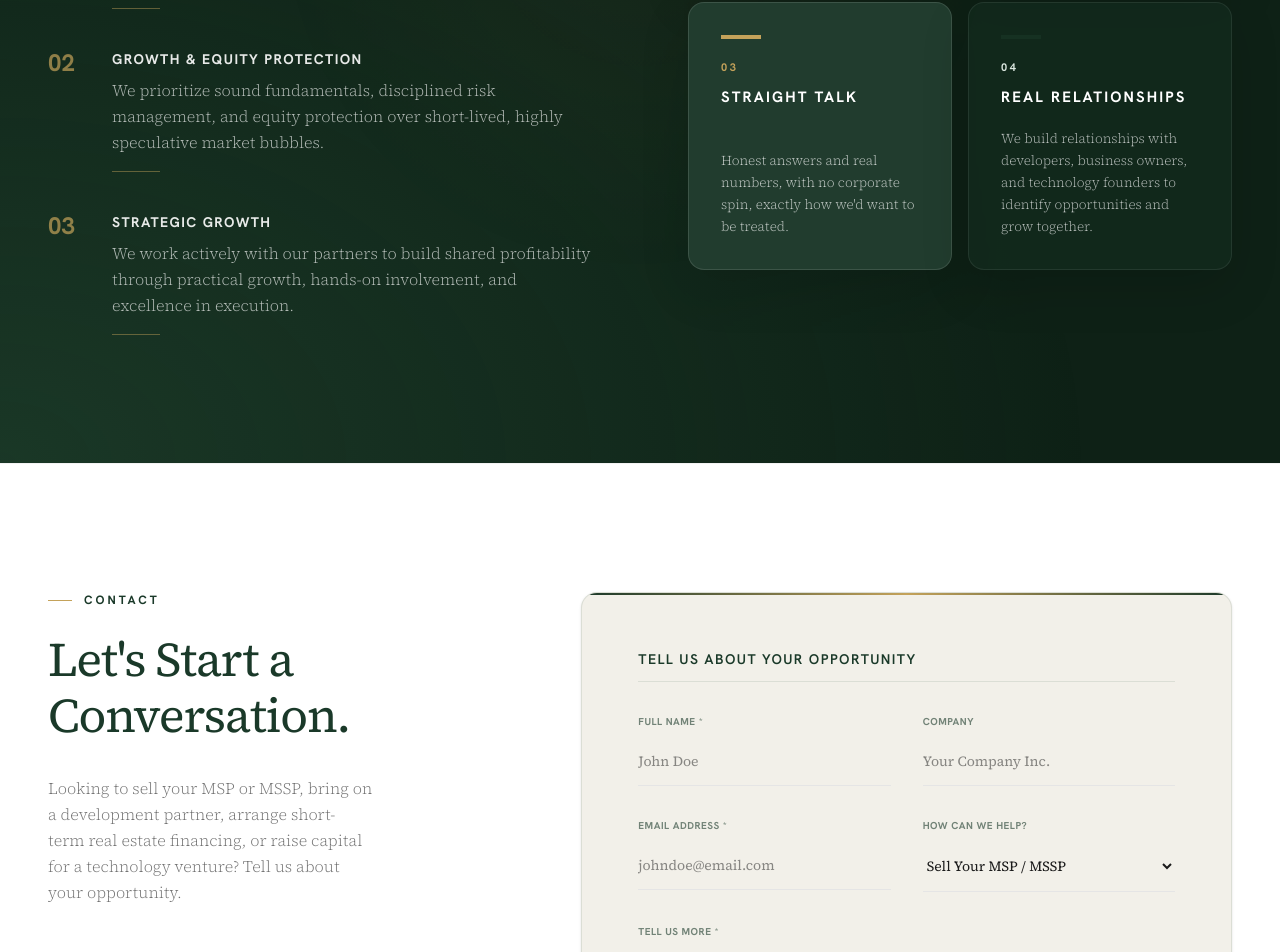
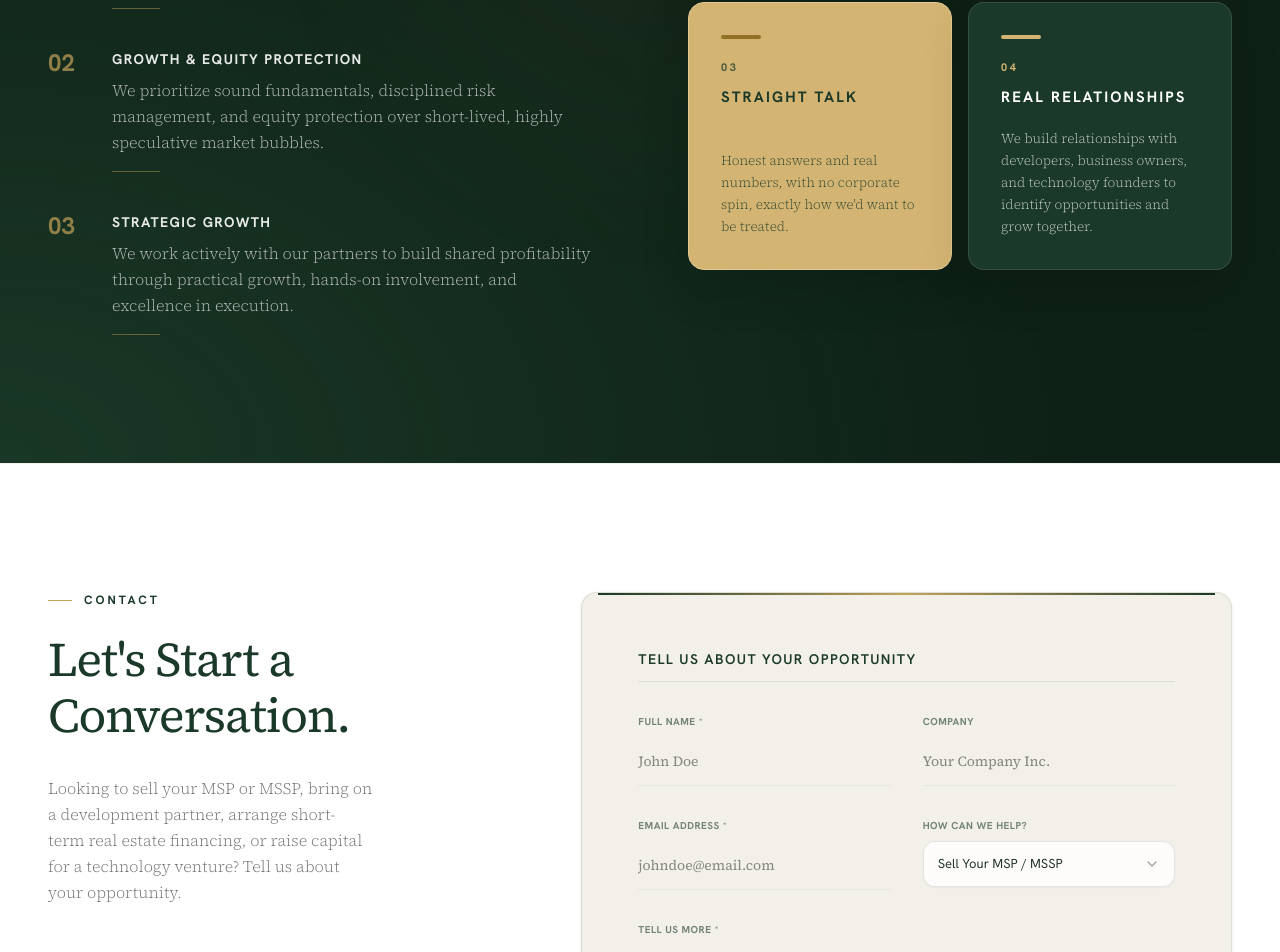
Before and after one commit to jaiten/shoebox, a React (Vite) app: page / in a window 1280 px wide. Shown: the part 5091-6043 px from the top of the page. Built offline with nearby package versions, Linux system fonts and the light colour scheme.

Commit message:
drop down and ethos

```diff
--- a/src/components/ContactForm.tsx
+++ b/src/components/ContactForm.tsx
@@ -7,6 +7,7 @@ import { useState, useEffect, ChangeEvent } from 'react';
 import { motion, AnimatePresence } from 'motion/react';
 import { Loader2, CheckCircle2, AlertCircle } from 'lucide-react';
 import { InquiryInput, InquiryResponse } from '../types';
+import OpportunitySelect from './OpportunitySelect';
 
 interface ContactFormProps {
   selectedType: string | null;
@@ -138,9 +139,9 @@ export default function ContactForm({ selectedType, onClearType }: ContactFormPr
                   animate={{ opacity: 1, y: 0 }}
                   exit={{ opacity: 0 }}
                   onSubmit={handleSubmit}
-                  className="rounded-2xl space-y-8 bg-[#f2f0e9] p-5 sm:p-6 md:p-14 border border-[#1a3929]/10 shadow-sm relative overflow-hidden"
+                  className="rounded-2xl space-y-8 bg-[#f2f0e9] p-5 sm:p-6 md:p-14 border border-[#1a3929]/10 shadow-sm relative"
                 >
-                  <div className="absolute top-0 left-0 right-0 h-[2px] bg-gradient-to-r from-[#1a3929] via-[#c4a25a] to-[#1a3929]" />
+                  <div className="absolute top-0 left-4 right-4 h-[2px] bg-gradient-to-r from-[#1a3929] via-[#c4a25a] to-[#1a3929]" />
 
                   <h3 className="font-sans text-sm font-semibold tracking-widest uppercase text-[#1a3929] border-b border-[#1a3929]/10 pb-3 block">
                     TELL US ABOUT YOUR OPPORTUNITY
@@ -175,17 +176,11 @@ export default function ContactForm({ selectedType, onClearType }: ContactFormPr
                       </label>
                       <input type="email" name="email" value={formData.email} onChange={handleInputChange} placeholder="johndoe@email.com" className={inputClass} required disabled={loading} />
                     </div>
-                    <div>
-                      <label className="font-sans text-[10px] font-bold uppercase tracking-wider mb-2 block text-[#1a3929]/60">
-                        How Can We Help?
-                      </label>
-                      <select name="opportunityType" value={formData.opportunityType} onChange={handleInputChange} className={`${inputClass} cursor-pointer`} disabled={loading}>
-                        <option value="MSP/Technology">Sell Your MSP / MSSP</option>
-                        <option value="Real Estate">Real Estate Development Partnership</option>
-                        <option value="Private Lending">Short-Term Real Estate Financing</option>
-                        <option value="Other Investment">Venture Capital / Investment Partnership</option>
-                      </select>
-                    </div>
+                    <OpportunitySelect
+                      value={formData.opportunityType}
+                      onChange={(opportunityType) => setFormData((prev) => ({ ...prev, opportunityType }))}
+                      disabled={loading}
+                    />
                   </div>
 
                   <div>
@@ -223,7 +218,7 @@ export default function ContactForm({ selectedType, onClearType }: ContactFormPr
                   exit={{ opacity: 0 }}
                   className="bg-[#1a3929] text-white p-5 sm:p-6 md:p-12 border border-[#c4a25a]/20 shadow-xl space-y-8 font-sans relative overflow-hidden"
                 >
-                  <div className="absolute top-0 left-0 right-0 h-[2px] bg-gradient-to-r from-[#c4a25a] via-[#d4b472] to-[#c4a25a]" />
+                  <div className="absolute top-0 left-4 right-4 h-[2px] bg-gradient-to-r from-[#c4a25a] via-[#d4b472] to-[#c4a25a]" />
                   <div className="space-y-4 border-b border-white/15 pb-6">
                     <div className="flex items-center gap-3">
                       <CheckCircle2 className="w-6 h-6 text-[#c4a25a] flex-shrink-0" />
--- a/src/components/Ethos.tsx
+++ b/src/components/Ethos.tsx
@@ -26,36 +26,24 @@ export default function Ethos() {
     },
   ];
 
-  const cardStyles = [
-    {
-      panel: 'bg-[#1a3929] border-white/12 hover:border-[#c4a25a]/35',
-      accent: 'bg-[#c4a25a]',
-      index: 'text-[#c4a25a]',
-      title: 'text-white',
-      body: 'text-white/72',
-    },
-    {
-      panel: 'bg-[#213c2e] border-white/12 hover:border-[#c4a25a]/35',
-      accent: 'bg-[#c4a25a]',
-      index: 'text-[#c4a25a]',
-      title: 'text-white',
-      body: 'text-white/72',
-    },
-    {
-      panel: 'bg-[#213c2e] border-white/12 hover:border-[#c4a25a]/35',
-      accent: 'bg-[#c4a25a]',
-      index: 'text-[#c4a25a]',
-      title: 'text-white',
-      body: 'text-white/72',
-    },
-    {
-      panel: 'bg-[#1a3929]/32 border-white/8 hover:border-[#c4a25a]/25',
-      accent: 'bg-[#1a3929]/55',
-      index: 'text-[#dbe7df]',
-      title: 'text-white',
-      body: 'text-white/70',
-    },
-  ];
+  const greenCard = {
+    panel: 'bg-[#1a3929] border-white/12 hover:border-[#c4a25a]/50',
+    accent: 'bg-[#d4b472]',
+    index: 'text-[#d4b472]',
+    title: 'text-white',
+    body: 'text-white/72',
+  };
+
+  const goldCard = {
+    panel: 'bg-[#d4b472] border-[#e2c995] hover:border-[#f0dbb1]',
+    accent: 'bg-[#927025]',
+    index: 'text-[#1a3929]/75',
+    title: 'text-[#1a3929]',
+    body: 'text-[#1a3929]/85',
+  };
+
+  // Echo the logo's green / gold / gold / green arrangement.
+  const cardStyles = [greenCard, goldCard, goldCard, greenCard];
 
   return (
     <section className="py-20 md:py-32 bg-[#0e2116] text-white overflow-hidden relative" id="philosophy">
@@ -136,7 +124,7 @@ export default function Ethos() {
                     className="absolute inset-0 opacity-0 group-hover:opacity-100 transition-opacity duration-500 pointer-events-none"
                     style={{ background: 'radial-gradient(circle at top right, rgba(255,255,255,0.12) 0%, transparent 55%)' }}
                   />
-                  <div className={`relative w-10 h-1 mb-5 ${style.accent}`} />
+                  <div className={`relative w-10 h-1 rounded-full mb-5 ${style.accent}`} />
 
                   <div className="relative flex-1 flex flex-col">
                     <span className={`font-sans text-[10px] sm:text-[11px] font-bold tracking-[0.24em] uppercase mb-3 ${style.index}`}>
--- /dev/null
+++ b/src/components/OpportunitySelect.tsx
@@ -0,0 +1,140 @@
+import { useEffect, useId, useRef, useState, type KeyboardEvent } from 'react';
+import { Check, ChevronDown } from 'lucide-react';
+import { motion } from 'motion/react';
+import type { InquiryInput } from '../types';
+
+type OpportunityType = InquiryInput['opportunityType'];
+const options: { value: OpportunityType; label: string }[] = [
+  { value: 'MSP/Technology', label: 'Sell Your MSP / MSSP' },
+  { value: 'Real Estate', label: 'Real Estate Development Partnership' },
+  { value: 'Private Lending', label: 'Short-Term Real Estate Financing' },
+  { value: 'Other Investment', label: 'Venture Capital / Investment Partnership' },
+];
+
+interface OpportunitySelectProps {
+  value: OpportunityType;
+  onChange: (value: OpportunityType) => void;
+  disabled?: boolean;
+}
+
+export default function OpportunitySelect({ value, onChange, disabled = false }: OpportunitySelectProps) {
+  const id = useId();
+  const root = useRef<HTMLDivElement>(null);
+  const trigger = useRef<HTMLButtonElement>(null);
+  const search = useRef({ text: '', time: 0 });
+  const [open, setOpen] = useState(false);
+  const selected = Math.max(0, options.findIndex((option) => option.value === value));
+  const [active, setActive] = useState(selected);
+
+  useEffect(() => {
+    setActive(selected);
+  }, [selected]);
+
+  useEffect(() => {
+    if (disabled) setOpen(false);
+  }, [disabled]);
+
+  useEffect(() => {
+    if (!open) return;
+    const dismiss = (event: PointerEvent) => {
+      if (!root.current?.contains(event.target as Node)) setOpen(false);
+    };
+    document.addEventListener('pointerdown', dismiss);
+    return () => document.removeEventListener('pointerdown', dismiss);
+  }, [open]);
+
+  useEffect(() => {
+    if (open) document.getElementById(`${id}-option-${active}`)?.scrollIntoView({ block: 'nearest' });
+  }, [active, open, id]);
+
+  const choose = (index: number) => {
+    onChange(options[index].value);
+    setOpen(false);
+    trigger.current?.focus();
+  };
+
+  const handleKeyDown = (event: KeyboardEvent<HTMLButtonElement>) => {
+    if (event.key === 'Tab') { setOpen(false); return; }
+    if (event.key === 'Escape') {
+      if (open) { event.preventDefault(); event.stopPropagation(); setOpen(false); }
+      return;
+    }
+    if (['ArrowDown', 'ArrowUp', 'Home', 'End', 'Enter', ' '].includes(event.key)) {
+      event.preventDefault();
+      if (event.key === 'Enter' || event.key === ' ') {
+        if (open) choose(active);
+        else { setActive(selected); setOpen(true); }
+      } else {
+        setOpen(true);
+        if (event.key === 'Home') setActive(0);
+        else if (event.key === 'End') setActive(options.length - 1);
+        else if (!open) setActive(selected);
+        else setActive((index) => (index + (event.key === 'ArrowDown' ? 1 : -1) + options.length) % options.length);
+      }
+      return;
+    }
+    if (event.key.length === 1 && !event.ctrlKey && !event.metaKey && !event.altKey) {
+      event.preventDefault();
+      const now = Date.now();
+      search.current = { text: (now - search.current.time < 600 ? search.current.text : '') + event.key.toLowerCase(), time: now };
+      const match = options.findIndex((option) => option.label.toLowerCase().startsWith(search.current.text));
+      if (match >= 0) { setActive(match); setOpen(true); }
+    }
+  };
+
+  return (
+    <div ref={root} className="relative min-w-0" onBlur={(event) => {
+      if (!event.currentTarget.contains(event.relatedTarget as Node | null)) setOpen(false);
+    }}>
+      <label id={`${id}-label`} htmlFor={`${id}-trigger`} className="font-sans text-[10px] font-bold uppercase tracking-wider mb-2 block text-[#1a3929]/60">
+        How Can We Help?
+      </label>
+      <input type="hidden" name="opportunityType" value={value} />
+      <button
+        ref={trigger}
+        id={`${id}-trigger`}
+        type="button"
+        role="combobox"
+        aria-labelledby={`${id}-label`}
+        aria-haspopup="listbox"
+        aria-expanded={open}
+        aria-controls={open ? `${id}-listbox` : undefined}
+        aria-activedescendant={open ? `${id}-option-${active}` : undefined}
+        disabled={disabled}
+        onKeyDown={handleKeyDown}
+        onClick={() => { setActive(selected); setOpen(!open); }}
+        className={`flex w-full items-center justify-between gap-3 rounded-xl border px-3.5 py-3 text-left font-sans text-[13px] leading-5 text-[#26392d] shadow-[0_1px_2px_rgba(0,0,0,0.04)] transition-colors duration-150 disabled:cursor-not-allowed disabled:opacity-50 ${open ? 'border-[#1a3929]/30 bg-white ring-4 ring-[#1a3929]/5' : 'border-black/10 bg-white/80 hover:bg-white hover:border-black/20'}`}
+      >
+        <span>{options[selected].label}</span>
+        <ChevronDown aria-hidden="true" className={`h-4 w-4 shrink-0 text-neutral-400 transition-transform duration-200 ${open ? 'rotate-180' : ''}`} />
+      </button>
+      {open && (
+        <motion.ul
+          id={`${id}-listbox`}
+          role="listbox"
+          aria-labelledby={`${id}-label`}
+          initial={{ opacity: 0, y: -4, scale: 0.98 }}
+          animate={{ opacity: 1, y: 0, scale: 1 }}
+          transition={{ duration: 0.16 }}
+          className="absolute right-0 top-full z-30 mt-2 max-h-64 w-full origin-top overflow-y-auto rounded-2xl border border-black/8 bg-white/95 p-1.5 shadow-[0_12px_36px_-8px_rgba(0,0,0,0.22),0_2px_8px_rgba(0,0,0,0.04)] backdrop-blur-xl"
+        >
+          {options.map((option, index) => (
+            <li
+              key={option.value}
+              id={`${id}-option-${index}`}
+              role="option"
+              aria-selected={value === option.value}
+              onPointerMove={() => setActive(index)}
+              onMouseDown={(event) => event.preventDefault()}
+              onClick={() => choose(index)}
+              className={`flex cursor-pointer items-center gap-2.5 rounded-lg px-2.5 py-3 font-sans text-[13px] leading-5 transition-colors duration-100 ${active === index ? 'bg-[#1a3929] text-white' : 'text-[#26392d]'}`}
+            >
+              <Check aria-hidden="true" className={`h-3.5 w-3.5 shrink-0 ${value === option.value ? 'opacity-100' : 'opacity-0'}`} />
+              <span>{option.label}</span>
+            </li>
+          ))}
+        </motion.ul>
+      )}
+    </div>
+  );
+}
```
